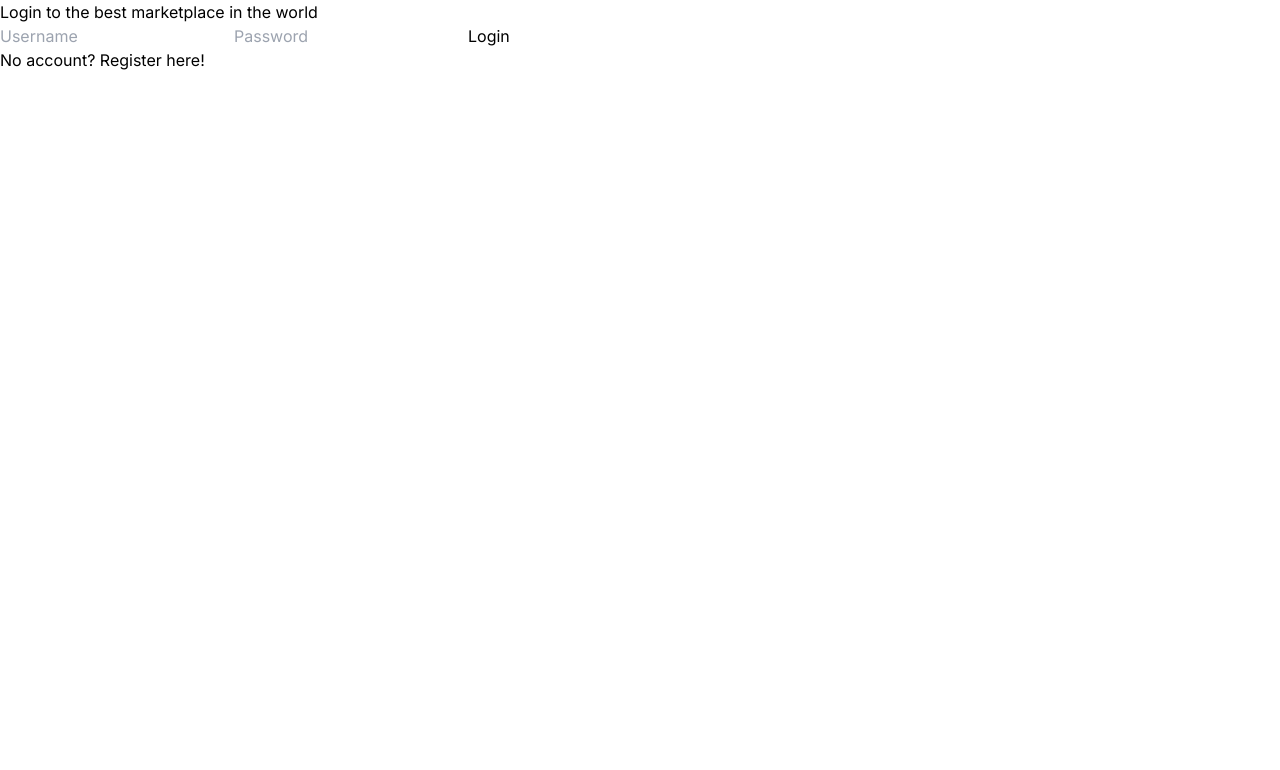
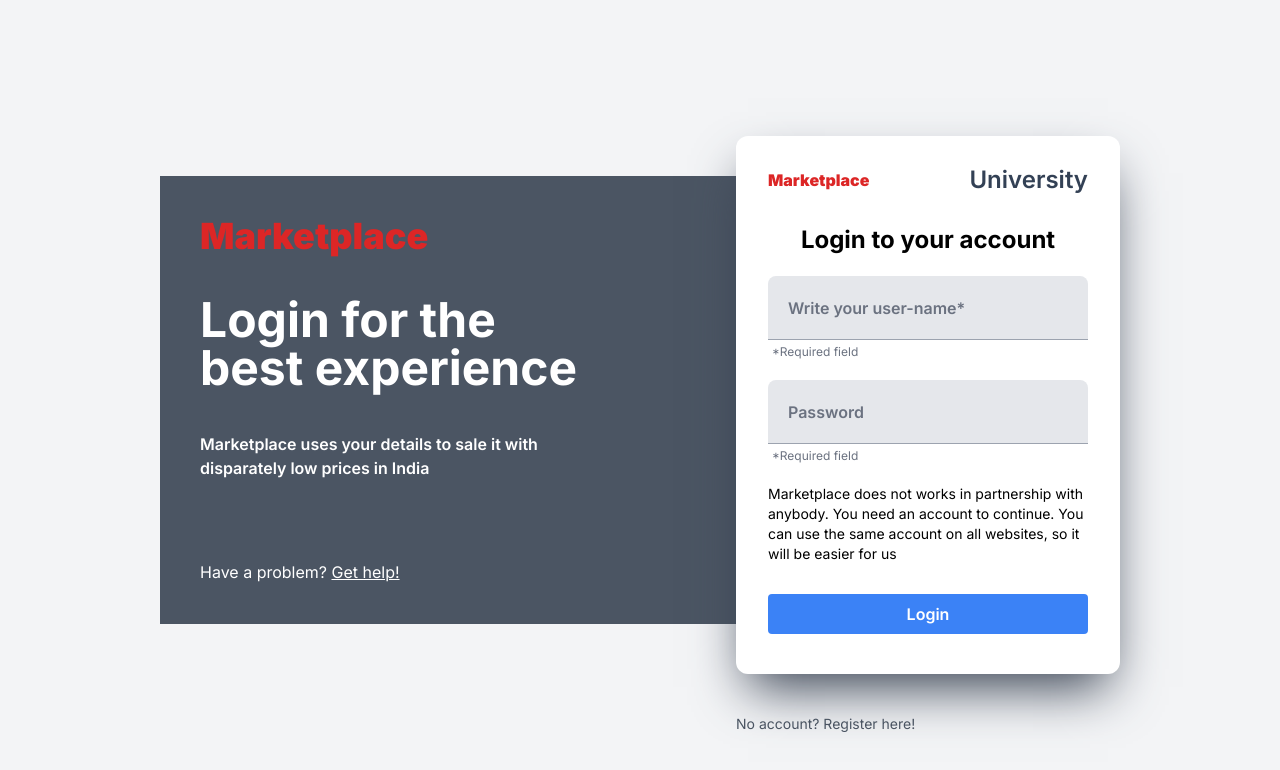
Before and after one commit to JakobEdvardsson/marketplace-frontend, a Next.js app: page /login in a window 1280 px wide. Shown: the top 770 px of the page. Built offline with nearby package versions, Linux system fonts and the light colour scheme.

Commit message:
bloket design copied

```diff
--- a/src/app/(no-nav)/login/LoginForm.tsx
+++ b/src/app/(no-nav)/login/LoginForm.tsx
@@ -10,10 +10,46 @@ export default function LoginForm() {
   };
 
   return (
-    <form action={handleSubmit}>
-      <input required type="text" name="username" placeholder="Username" />
-      <input required type="password" name="password" placeholder="Password" />
-      <button type="submit">Login</button>
+    <form
+      action={handleSubmit}
+      className="relative -top-10 flex h-[120%] w-full flex-col items-center rounded-xl bg-white shadow-2xl shadow-gray-700"
+    >
+      <div className="m-7 flex w-5/6 items-center justify-between">
+        <h2 className="font-black text-red-600">Marketplace</h2>
+        <h2 className="text-2xl font-semibold text-slate-700">University</h2>
+      </div>
+      <h1 className="text-2xl font-bold">Login to your account</h1>
+      <div className="m-5 h-16 w-5/6">
+        <input
+          required
+          type="text"
+          name="username"
+          placeholder="Write your user-name*"
+          className=" m-auto size-full rounded-t-lg border-b border-b-gray-400 bg-gray-200 outline-none duration-200 placeholder:items-center placeholder:pl-5 placeholder:font-semibold placeholder:text-gray-500 hover:bg-gray-300 hover:ease-in-out"
+        />
+        <p className="m-1 text-xs text-gray-500">*Required field</p>
+      </div>
+      <div className="m-5 h-16 w-5/6">
+        <input
+          required
+          type="password"
+          name="password"
+          placeholder="Password"
+          className="m-auto size-full rounded-t-lg border-b border-b-gray-400 bg-gray-200 outline-none duration-200 placeholder:items-center placeholder:pl-5 placeholder:font-semibold placeholder:text-gray-500 hover:bg-gray-300 hover:ease-in-out"
+        />
+        <p className="m-1 text-xs text-gray-500">*Required field</p>
+      </div>
+      <p className="mt-5 w-5/6 text-sm">
+        Marketplace does not works in partnership with anybody. You need an
+        account to continue. You can use the same account on all websites, so it
+        will be easier for us
+      </p>
+      <button
+        type="submit"
+        className="absolute bottom-10 h-10 w-5/6 rounded bg-blue-500 font-semibold text-white duration-200 hover:bg-blue-600 hover:drop-shadow-xl hover:ease-in-out"
+      >
+        Login
+      </button>
     </form>
   );
 }
--- a/src/app/(no-nav)/login/page.tsx
+++ b/src/app/(no-nav)/login/page.tsx
@@ -3,10 +3,38 @@ import Link from "next/link";
 
 export default function Page() {
   return (
-    <>
-      <p>Login to the best marketplace in the world</p>
-      <LoginForm />
-      <Link href="/register">No account? Register here!</Link>
-    </>
+    <div className="flex h-screen w-screen items-center bg-gray-100 align-middle">
+      <div className="m-auto flex w-3/4">
+        <div className="w-3/5 bg-gray-600 text-white">
+          <h1 className="m-10 text-4xl font-black text-red-600">Marketplace</h1>
+          <h1 className="ml-10 w-2/3 text-5xl font-bold">
+            Login for the best experience
+          </h1>
+          <p className="m-10 w-2/3 font-semibold">
+            Marketplace uses your details to sale it with disparately low prices
+            in India
+          </p>
+          <p className="m-10 mt-20">
+            Have a problem?{" "}
+            <Link
+              href="https://motherfuckingwebsite.com/"
+              className="underline"
+            >
+              Get help!
+            </Link>
+          </p>
+        </div>
+        <div className="w-2/5">
+          <LoginForm />
+          <p className="text-sm text-gray-600">
+            No account?
+            <Link href="/register" className="hover:underline">
+              {" "}
+              Register here!
+            </Link>
+          </p>
+        </div>
+      </div>
+    </div>
   );
 }
```
